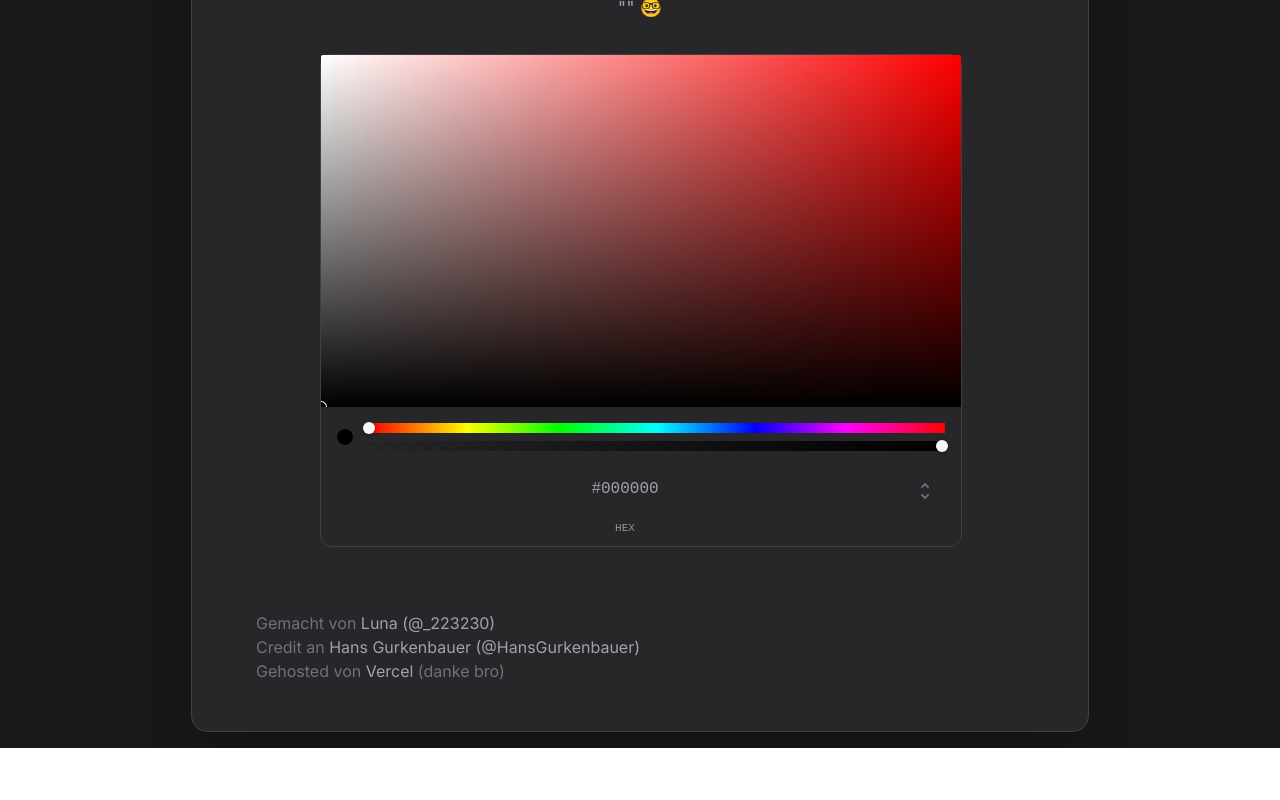
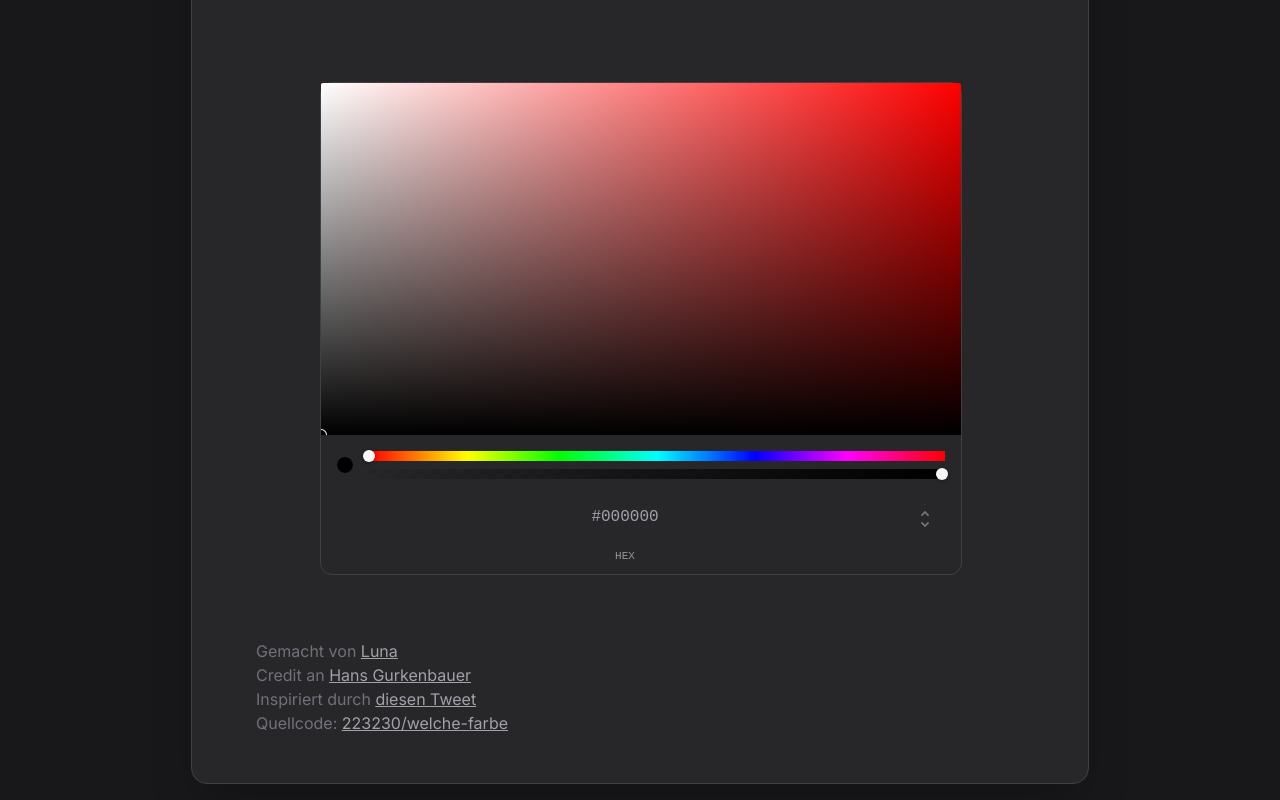
Before and after one commit to 223230/welche-farbe, a Next.js app: page / in a window 1280 px wide. Shown: the part 247-1047 px from the top of the page. Before the commit the page ends 995 px from the top, so only its background shows below. Built offline with nearby package versions, Linux system fonts and the light colour scheme.

Commit message:
Fine-Tuning

```diff
--- a/pages/index.js
+++ b/pages/index.js
@@ -30,19 +30,18 @@ export default function Home() {
     let hue = color.hsl.h;
 
     if(color.hsl.s > .1) {
-      if(hue < 10 || hue >= 350) { simpleName = "rot" }
-      if(hue >= 10 && hue < 35) { simpleName = "orange" }
-      if(hue >= 35 && hue < 65) { simpleName = "gelb" }
-      if(hue >= 65 && hue < 160) { simpleName = "grün" }
-      if(hue >= 160 && hue < 255) { simpleName = "blau" }
-      if(hue >= 255 && hue < 280) { simpleName = "lila" }
+      if(hue < 19 || hue >= 350) { simpleName = "rot" }
+      if(hue >= 19 && hue < 35) { simpleName = "orange" }
+      if(hue >= 35 && hue < 70) { simpleName = "gelb" }
+      if(hue >= 70 && hue < 166) { simpleName = "grün" }
+      if(hue >= 166 && hue < 263) { simpleName = "blau" }
+      if(hue >= 263 && hue < 280) { simpleName = "lila" }
       if(hue >= 280 && hue < 350) { simpleName = "pink" }
 
-      if(color.hsl.l < .25) { simpleName = `dunkel${simpleName}`; }
+      if(color.hsl.l < .40) { simpleName = `dunkel${simpleName}`; }
       if(color.hsl.l < .10) { simpleName = `schwarz`; }
       if(color.hsl.l > .75) { simpleName = `hell${simpleName}`; }
       if(color.hsl.l > .90) simpleName = "weiß";
-
     } else {
       if(color.hsl.l < .10) simpleName = "schwarz";
       else if(color.hsl.l < .25) simpleName = "dunkelgrau";
@@ -51,6 +50,7 @@ export default function Home() {
       else simpleName = "weiß";
     }
 
+    simpleName = simpleName.charAt(0).toUpperCase() + simpleName.slice(1);
     setColorName(simpleName);
     setNerdName(c.ntc[0].name);
   };
@@ -117,14 +117,25 @@ export default function Home() {
               Welche Farbe
             </h1>
             <p className='text-center'>
-              Sagt in normalen Worten, wie eine Farbe heißt. 100% wahr.
+              Sagt in normalen Worten, wie eine Farbe heißt (100% wahr). Perfekt
+              für Leute, die nicht an den woken &quot;Königsblau&quot;-Unsinn
+              glauben.
             </p>
+            {colorName != "" && nerdName != "" ? (<>
               <p className='text-center pt-8 text-xl lg:text-2xl font-bold'>
                 Aktuelle Farbe: {colorName}
               </p>
               <p className='text-center'>
                 &quot;{nerdName}&quot; 🤓
               </p>
+            </>) : (<>
+              <p className='text-center pt-8 text-xl lg:text-2xl font-bold select-none opacity-0'>
+                .
+              </p>
+              <p className='text-center select-none opacity-0'>
+                .
+              </p>
+            </>)}
           </div>
           <div className='mx-6 sm:mx-16'>
             <ChromePicker color={ state.color } onChange={ handleChange }/>
@@ -133,21 +144,42 @@ export default function Home() {
           <div className='text-sm lg:text-base p-6 sm:p-0 bg-zinc-900 sm:bg-transparent'>
             <div className='text-zinc-500'>
               Gemacht von {' '}
-              <Link href='https://twitter.com/_223230' className='text-zinc-400'>
-                Luna (@_223230)
+              <Link
+                href='https://twitter.com/_223230'
+                className='text-zinc-400 underline'
+              >
+                Luna
               </Link>
             </div>
             <div className='text-zinc-500'>
               Credit an {' '}
-              <Link href='https://twitter.com/HansGurkenbauer/' target='blank' className='text-zinc-400'>
-                Hans Gurkenbauer (@HansGurkenbauer)
+              <Link
+                href='https://twitter.com/HansGurkenbauer/'
+                target='blank'
+                className='text-zinc-400 underline'
+              >
+                Hans Gurkenbauer
               </Link>
             </div>
             <div className='text-zinc-500'>
-              Gehosted von {' '}
-              <Link href='https://vercel.com' target='blank' className='text-zinc-400'>
-                Vercel
-              </Link> (danke bro)
+              Inspiriert durch {' '}
+              <Link
+                href='https://twitter.com/HansGurkenbauer/status/1651726821761724419'
+                target='blank'
+                className='text-zinc-400 underline'
+              >
+                diesen Tweet
+              </Link>
+            </div>
+            <div className='text-zinc-500'>
+              Quellcode: {' '}
+              <Link
+                href='https://github.com/223230/welche-farbe'
+                target='blank'
+                className='text-zinc-400 underline'
+              >
+                223230/welche-farbe
+              </Link>
             </div>
           </div>
         </div>
```
Lines whose indentation alone changed are shown as unchanged.
